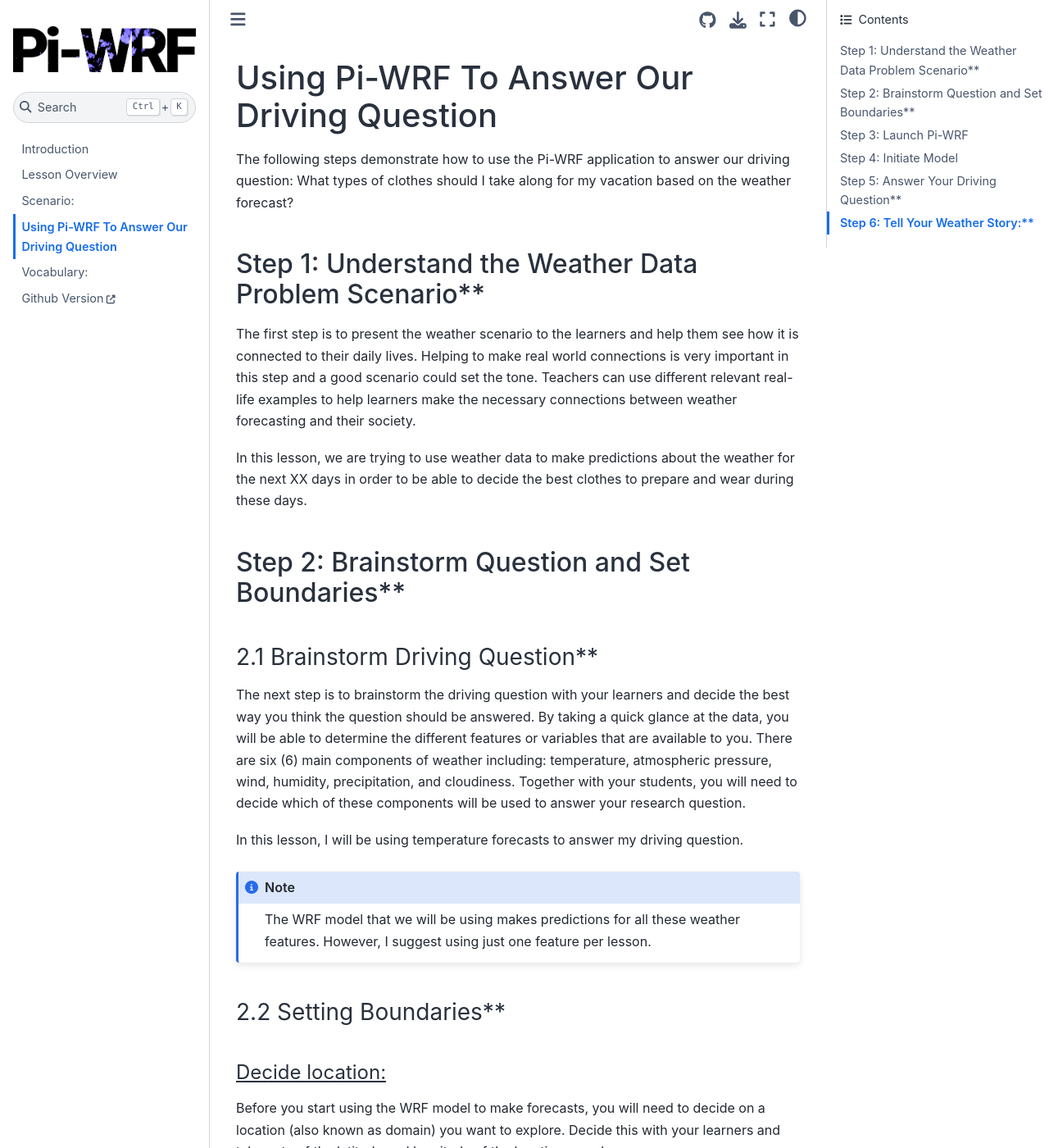
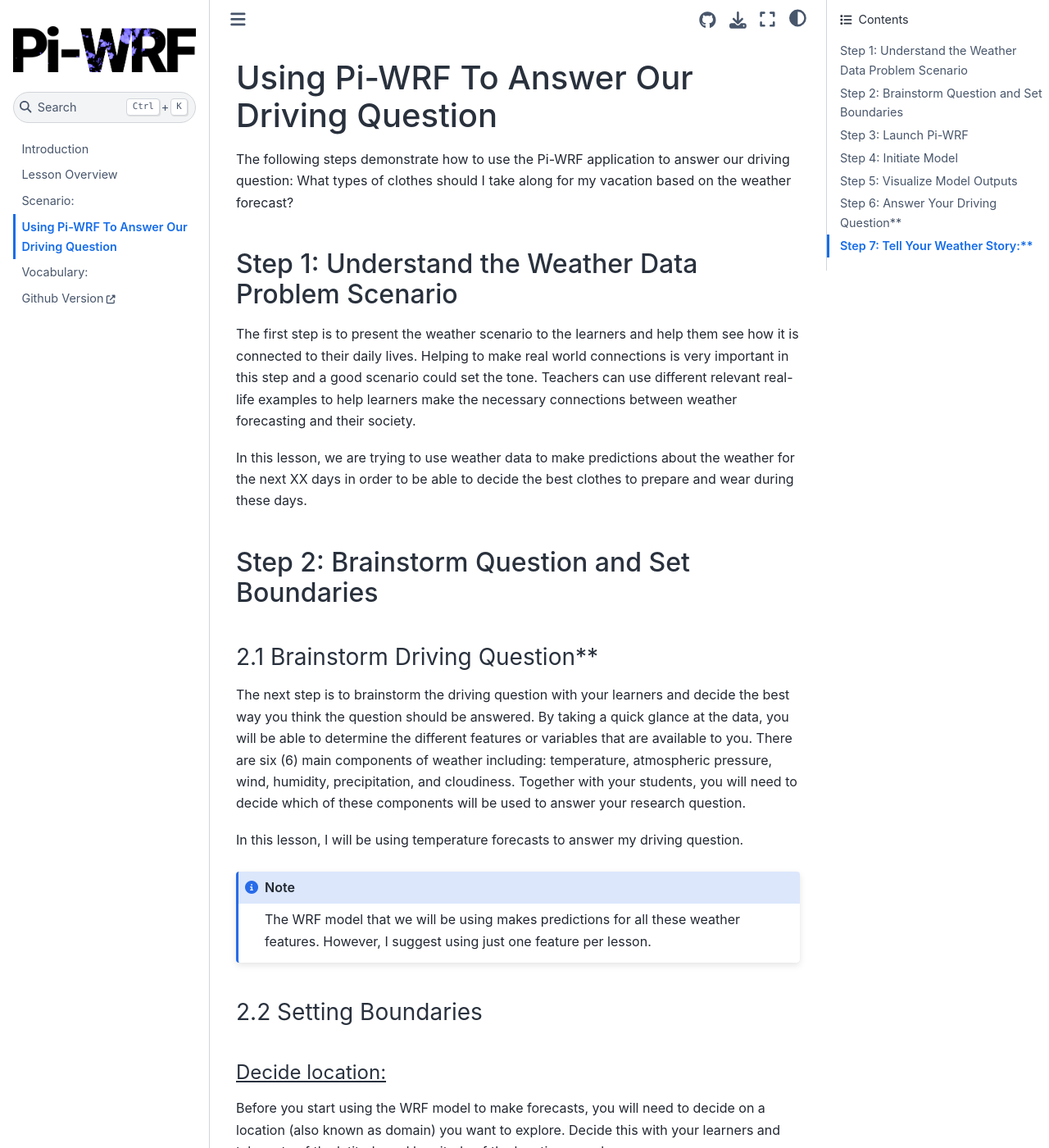
Before and after one commit to Oluwajobs/myweatherstory, a Jupyter Book: the page built from implementation.md, in a window 1280 px wide and 1400 px high. Shown: the whole window at 82% size. Built offline with Jupyter Book 1.0.4 settings and Sphinx 7.4.7 and the Sphinx Book theme 1.1.4, drawn with Linux system fonts in a browser that asks for light colours; some of the changed text lies outside the part shown.

Commit message:
Update numbering

```diff
--- a/implementation.md
+++ b/implementation.md
@@ -1,7 +1,7 @@
 # Using Pi-WRF To Answer Our Driving Question
 The following steps demonstrate how to use the Pi-WRF application to answer our driving question: What types of clothes should I take along for my vacation based on the weather forecast?
 
-## Step 1: Understand the Weather Data Problem Scenario**
+## Step 1: Understand the Weather Data Problem Scenario
 
 The first step is to present the weather scenario to the learners and
 help them see how it is connected to their daily lives. Helping to make
@@ -14,7 +14,7 @@
 about the weather for the next XX days in order to be able to decide the
 best clothes to prepare and wear during these days.
 
-## Step 2: Brainstorm Question and Set Boundaries**
+## Step 2: Brainstorm Question and Set Boundaries
 
 ### 2.1 Brainstorm Driving Question**
 
@@ -36,7 +36,7 @@
 lesson.
 :::
 
-### 2.2 Setting Boundaries**
+### 2.2 Setting Boundaries
 
 #### <u>Decide location:</u>
 
@@ -159,13 +159,13 @@
 
 <img src="images/rainfall.png" style="width:3.27134in;height:4.11504in" /><img src="images/windspeed.png" style="width:3.35243in;height:4.0942in" />
 
-## Step 5: Answer Your Driving Question**
+## Step 6: Answer Your Driving Question**
 
 Using your weather plots, you will need to answer your driving question
 and decide the types of clothes you will need to make provision for
 based on the weather forecasts you just analyzed.
 
-## Step 6: Tell Your Weather Story:**
+## Step 7: Tell Your Weather Story:**
 
 Now is the time to get creative and tell your weather story! Using your
 weather predictions, plots and vacation plans you can now tell a story
```
Also changed, not shown: other parts of implementation.md (+1 -1 lines).
